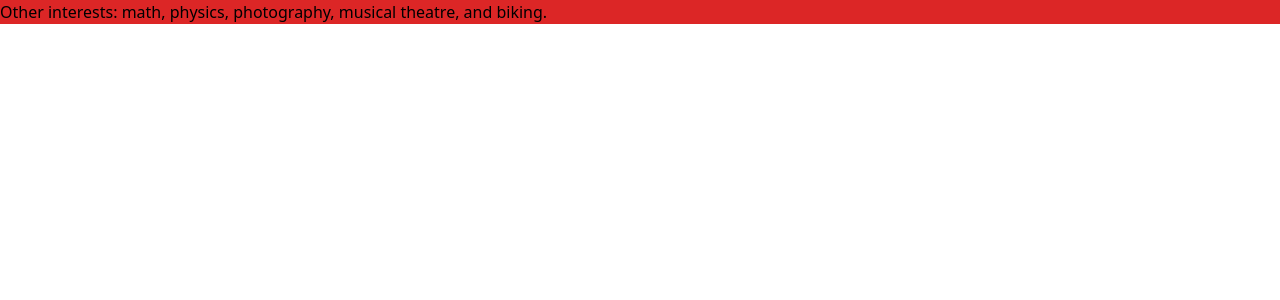
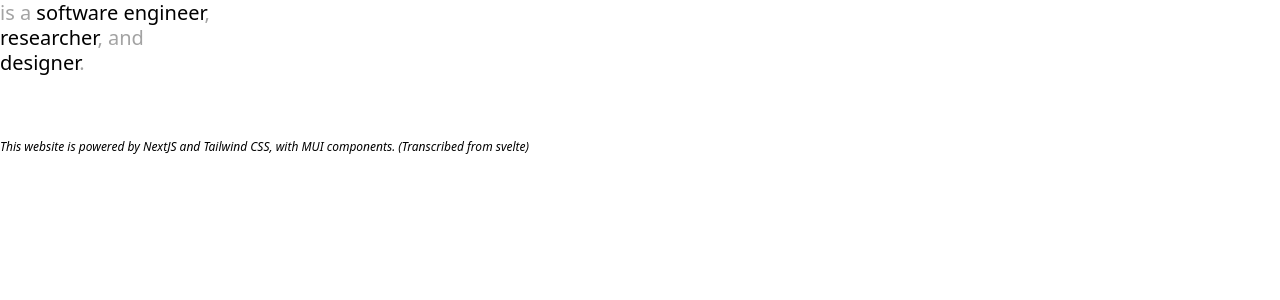
Before and after one commit to bryant-har/bryanthar.com, a Next.js app in the folder etamac/: page /About in a window 1280 px wide. Shown: the top 300 px of the page. Built offline with nearby package versions, Linux system fonts and the light colour scheme.

Commit message:
Restructured static site

```diff
--- a/etamac/src/pages/About.js
+++ b/etamac/src/pages/About.js
@@ -1,15 +1,28 @@
-// import "../static.module.css"
+import styles from "../static/static.module.css"
 
 About.getLayout = ((page) => page)
 
+import React from 'react';
 
 export default function About() {
   return (
     <>
-      <p className="bg-red-600">
-        Other interests: math, physics, photography, musical theatre, and biking.
+      <p
+        class="layout-md text-black text-xl leading-tight font-light mb-16"
+        id="eric-is"
+      >
+        <span className={styles.g}>is a</span> software engineer<span className={styles.g}>,</span><br />
+        researcher<span className={styles.g}>, and</span><br />
+        designer<span className={styles.g}>.</span>
       </p>
+
+
+      <div className=''>
+        <p className="text-xs italic">
+          This website is powered by NextJS and Tailwind CSS, with MUI components. (Transcribed from svelte)
+        </p>
+      </div>
 
     </>
   );
-}
+};
--- /dev/null
+++ b/etamac/src/static/layout.js
@@ -0,0 +1,38 @@
+import React from "react";
+import { useEffect } from "react";
+import { fly } from "svelte/transition";
+import Header from "$lib/components/Header.svelte";
+import Footer from "$lib/components/Footer.svelte";
+
+import "@fontsource/newsreader/400-italic.css";
+import "../app.css";
+
+const Layout = ({ data }) => {
+  const isMobile = navigator.userAgent.match(/Android|iPhone/i);
+  const reducedMotion = window.matchMedia("(prefers-reduced-motion: reduce)").matches;
+
+  return (
+    <React.Fragment>
+      <Header />
+
+      {isMobile || reducedMotion ? (
+        <main>
+          <slot />
+        </main>
+      ) : (
+        <React.Fragment key={data.pathname}>
+          <main
+            in={fly({ x: -10, duration: 350, delay: 350 })}
+            out={fly({ y: 5, duration: 350 })}
+          >
+            <slot />
+          </main>
+        </React.Fragment>
+      )}
+
+      <Footer />
+    </React.Fragment>
+  );
+};
+
+export default Layout;
--- /dev/null
+++ b/etamac/src/static/static.module.css
@@ -0,0 +1,17 @@
+.g {
+  @apply text-neutral-400;
+}
+
+.link {
+  @apply underline underline-offset-[3px] decoration-neutral-400 dark:decoration-neutral-500;
+  @apply hover:text-black hover:decoration-black transition-colors;
+  @apply dark:hover:text-white dark:hover:decoration-white;
+}
+
+.layout-md {
+  @apply max-w-screen-md mx-auto px-4 sm:px-6;
+}
+
+.heading2 {
+  @apply text-black text-xl font-semibold mb-4;
+}
--- a/etamac/src/styles.css
+++ b/etamac/src/styles.css
@@ -1,3 +1,9 @@
 @tailwind base;
 @tailwind components;
 @tailwind utilities;
+
+@layer base {
+  hr {
+    @apply border-neutral-200;
+  }
+}
--- a/etamac/tailwind.config.js
+++ b/etamac/tailwind.config.js
@@ -1,10 +1,21 @@
-/** @type {import('tailwindcss').Config} */
-module.exports = {
-  content: [
-    "./src/**/*.{js,ts,jsx, html, tsx,mdx}",
-  ],
+import defaultTheme from "tailwindcss/defaultTheme"
+
+/** @type {import("tailwindcss").Config} */
+const config = {
+  content: ["./src/**/*.{html,js,svelte,ts}"],
+
+  darkMode: "class",
+
   theme: {
-    extend: {},
+    extend: {
+      fontFamily: {
+        sans: [...defaultTheme.fontFamily.sans],
+        serif: [...defaultTheme.fontFamily.serif],
+      },
+    },
   },
+
   plugins: [],
-}
+};
+
+module.exports = config;
```
Also changed, not shown: etamac/src/static.module.css (deleted).
